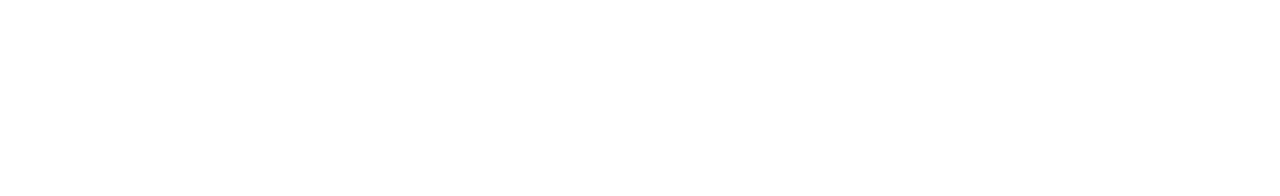
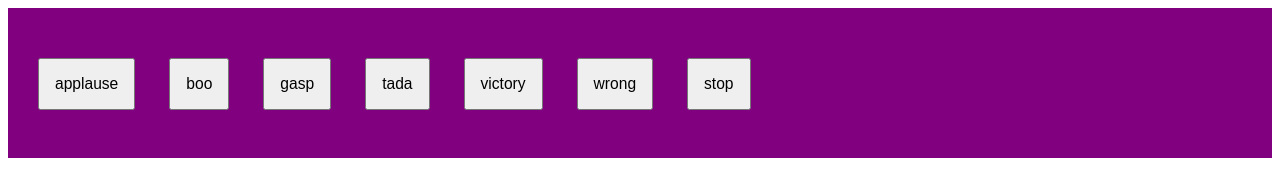
Before and after one commit to acciojob/Soundbar-jks6404, a website: page main.html in a window 1280 px wide. Drawn offline with Linux system fonts and the light colour scheme.

Commit message:
created a submission

```diff
--- a/main.html
+++ b/main.html
@@ -7,6 +7,30 @@
  </head>
 
  <body>
+         <section id="buttons">
+                  <input  class="btn" id="bt-n" type="button" value="applause" onclick="play()">
+          <audio  id="audio" src="https://interactive-examples.mdn.mozilla.net/media/cc0-audio/t-rex-roar.mp3"></audio>
+
+                  <input class="btn" id="bt-n" type="button" value="boo" onclick="play()">
+          <audio id="audio" src="https://interactive-examples.mdn.mozilla.net/media/cc0-audio/t-rex-roar.mp3"></audio>
+
+                  <input class="btn" id="bt-n" type="button" value="gasp" onclick="play()">
+          <audio id="audio" src="https://interactive-examples.mdn.mozilla.net/media/cc0-audio/t-rex-roar.mp3"></audio>
+
+                  <input class="btn" id="bt-n" type="button" value="tada" onclick="play()">
+          <audio id="audio" src="https://interactive-examples.mdn.mozilla.net/media/cc0-audio/t-rex-roar.mp3"></audio>
+
+                  <input class="btn" id="bt-n" type="button" value="victory" onclick="play()">
+          <audio id="audio" src="https://interactive-examples.mdn.mozilla.net/media/cc0-audio/t-rex-roar.mp3"></audio>
+
+                 <input class="btn" id="bt-n" type="button" value="wrong" onclick="play()">
+          <audio id="audio" src="https://interactive-examples.mdn.mozilla.net/media/cc0-audio/t-rex-roar.mp3"></audio>
+
+                 <input class="stop" id="bt-n" type="button" value="stop" onclick="play2()">
+          <audio id="audio2" src=""></audio>
+
+         </section>
+
          <!-- the entire body must be written by student -->
      <script type="text/javascript" src="./script.js">
  </script>
--- a/script.js
+++ b/script.js
@@ -1 +1,9 @@
 //your JS code here. If required.
+function play() {
+     var audio = document.getElementById("audio");
+     audio.play();
+   }
+ function play2(){
+         var audio = document.getElementById("audio2");
+     audio.play2();
+ }
--- a/styles.css
+++ b/styles.css
@@ -1 +1,15 @@
 /*  your css code here. If applicable */
+/*  your css code here. If applicable */
+#buttons{
+         width: 100%;
+         height: 150px;
+         background-color: purple;
+
+ }
+
+ #bt-n{
+     font-size: 15.6px;
+     margin-top: 50px;
+     padding: 15px;
+         margin-left: 30px ;
+ }
```
Lines whose indentation alone changed are shown as unchanged.
